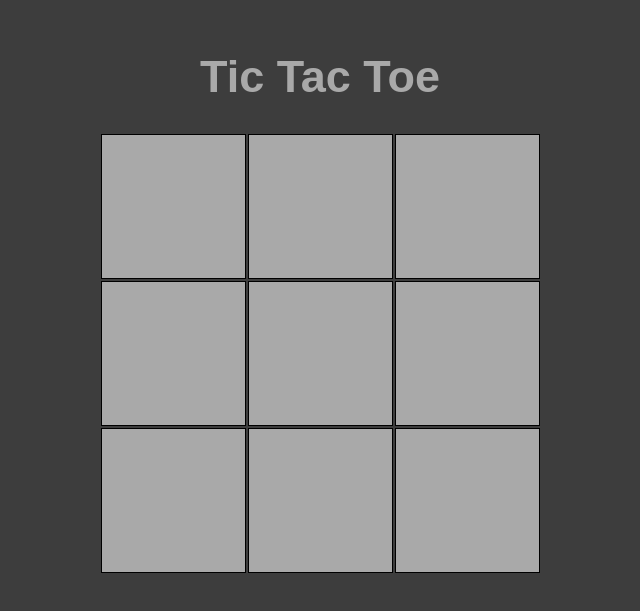
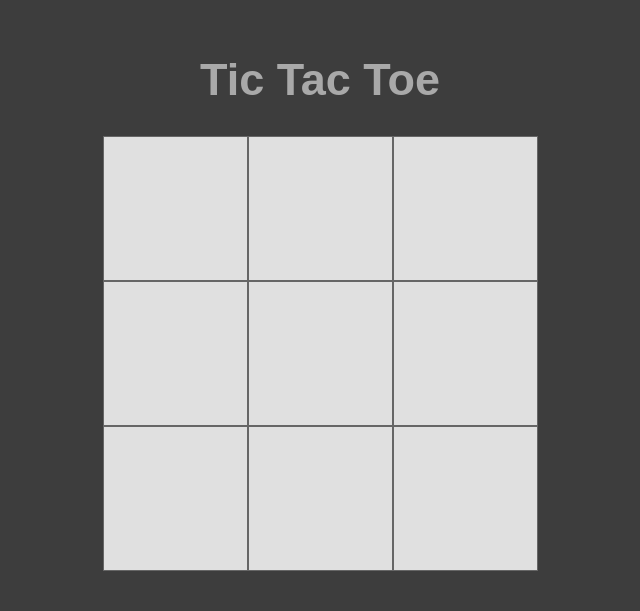
Before and after one commit to davidzhengc/tic-tac-toe-react, a React (Vite) app: page / in a window 1280 px wide. Shown: the part 103-714 px from the top of the page, without its empty margins (320-960 px from the left). Built offline with nearby package versions, Linux system fonts and the light colour scheme.

Commit message:
Add click handling

```diff
--- a/src/App.css
+++ b/src/App.css
@@ -23,7 +23,18 @@
 .square {
   width: 145px;
   height: 145px;
-  border: 1px solid black;
-  margin: 1px;
-  background-color: darkgray;
+  border: 1px solid #666;
+  background-color: #e0e0e0;
+  cursor: pointer;
+  font-size: 80px;
+  font-weight: bold;
 }
+
+.square:hover {
+  background-color: #f0f0f0;
+  border-color: #666;
+}
+
+.square:active {
+  background-color: #d4edff;
+}
--- a/src/components/Board.tsx
+++ b/src/components/Board.tsx
@@ -1,19 +1,44 @@
-import { useState } from "react";
+import { useState, useCallback } from "react";
 
 interface SquareProps {
   value: string | null;
+  onSquareClick?: () => void;
 }
 
-const Square = ({ value }: SquareProps) => {
-  return <button className="square">{value}</button>;
+const Square = ({ value, onSquareClick }: SquareProps) => {
+  return (
+    <button className="square" onClick={onSquareClick}>
+      {value}
+    </button>
+  );
 };
 
 const Board = () => {
+  const [xIsNext, setXIsNext] = useState(true);
   const [squares, setSquares] = useState(Array(9).fill(null));
+
+  const handleClick = useCallback(
+    (i: number) => {
+      const nextSquares = squares.slice();
+      if (xIsNext) {
+        nextSquares[i] = "X";
+      } else {
+        nextSquares[i] = "O";
+      }
+      setSquares(nextSquares);
+      setXIsNext(!xIsNext);
+    },
+    [squares]
+  );
+
   return (
     <div className="board">
       {[0, 1, 2, 3, 4, 5, 6, 7, 8].map((index) => (
-        <Square value={squares[index]} />
+        <Square
+          key={index}
+          value={squares[index]}
+          onSquareClick={() => handleClick(index)}
+        />
       ))}
     </div>
   );
```
